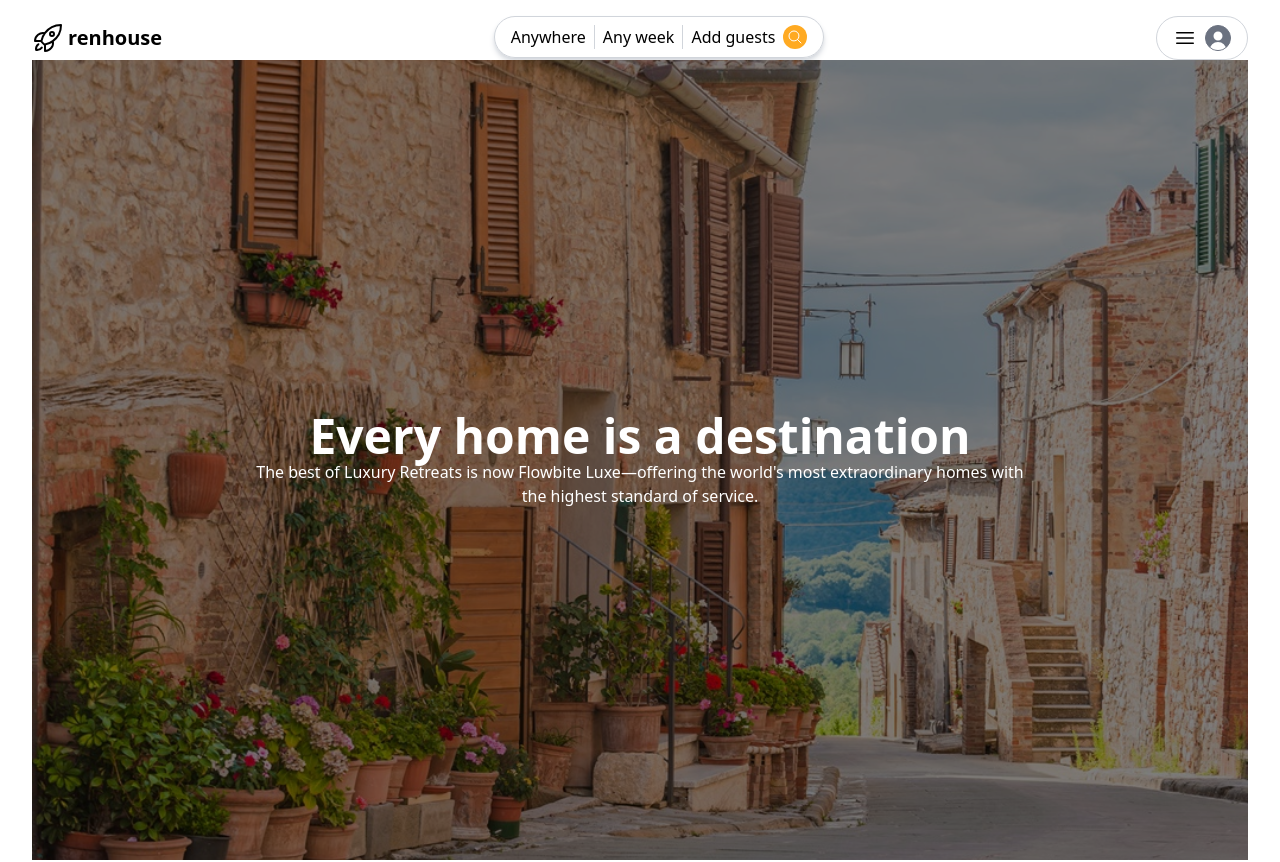
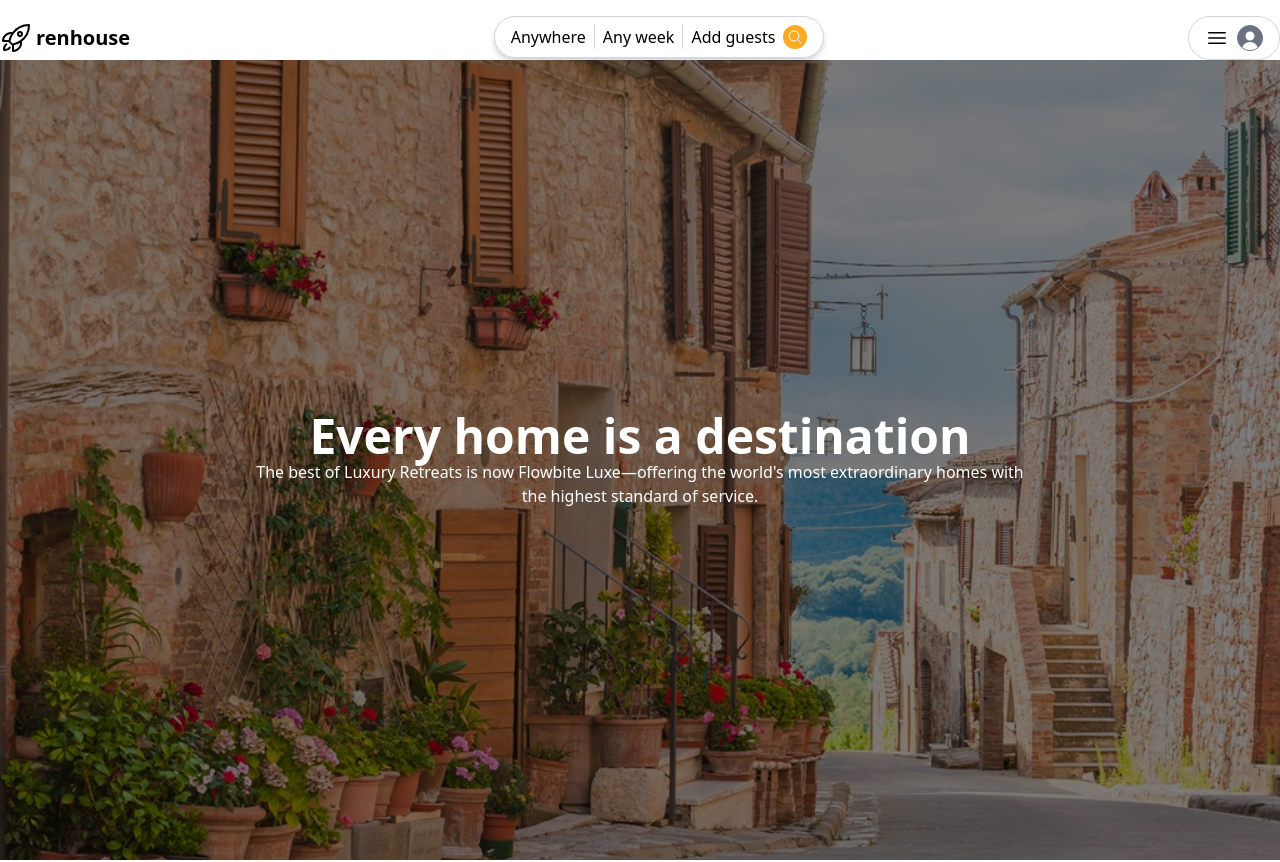
Before and after one commit to dreyanfranco/renhouse, a React (Vite) app in the folder client/: page / in a window 1280 px wide. Shown: the top 862 px of the page. Built offline with nearby package versions, Linux system fonts and the light colour scheme; no server answers.

Commit message:
changed padding in layout

```diff
--- a/client/src/components/Layout.jsx
+++ b/client/src/components/Layout.jsx
@@ -3,7 +3,7 @@ import Header from './Header'
 
 const Layout = () => {
     return (
-        <div className='py-4 px-8 flex flex-col mx-auto'>
+        <div className='py-4 flex flex-col mx-auto'>
             <Header />
             <Outlet />
         </div>
--- a/client/src/pages/PlaceDetails.jsx
+++ b/client/src/pages/PlaceDetails.jsx
@@ -32,7 +32,7 @@ const PlaceDetails = () => {
 
 
     return (
-        <>
+        <section className='px-8'>
             <div className='mt-4 bg-gray-100 -mx-8 px-8 pt-8'>
                 <h1 className='text-3xl'>{placeData.title}</h1>
                 <Address>{placeData.address}</Address>
@@ -74,7 +74,7 @@ const PlaceDetails = () => {
                     </Link>
                 }
             </div>
-        </>
+        </section>
     )
 }
 
```
